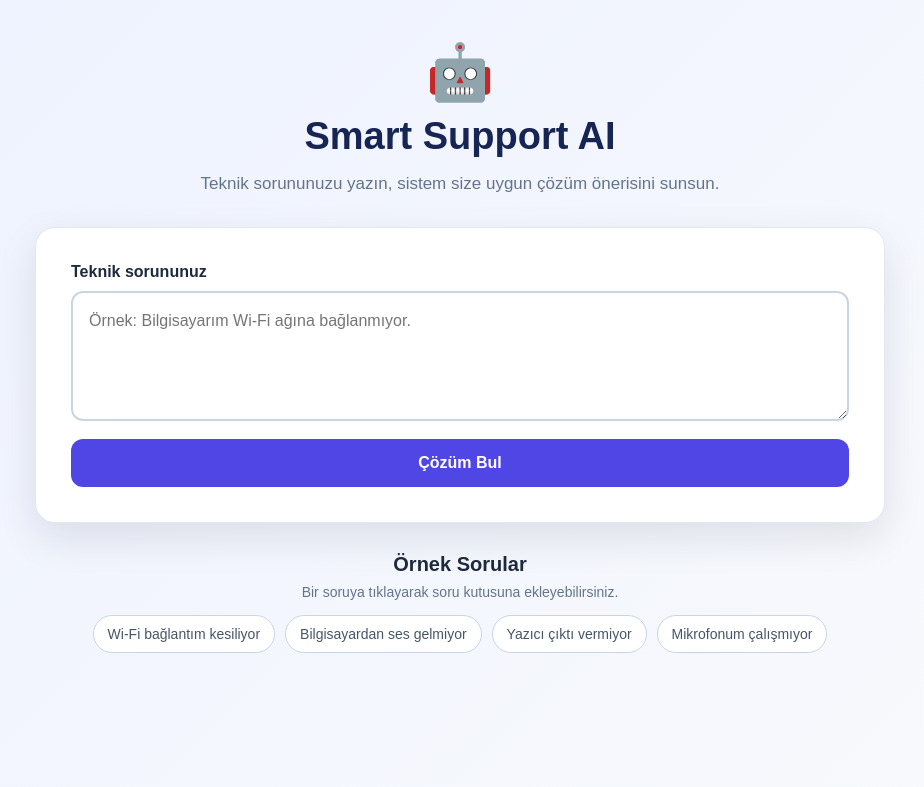
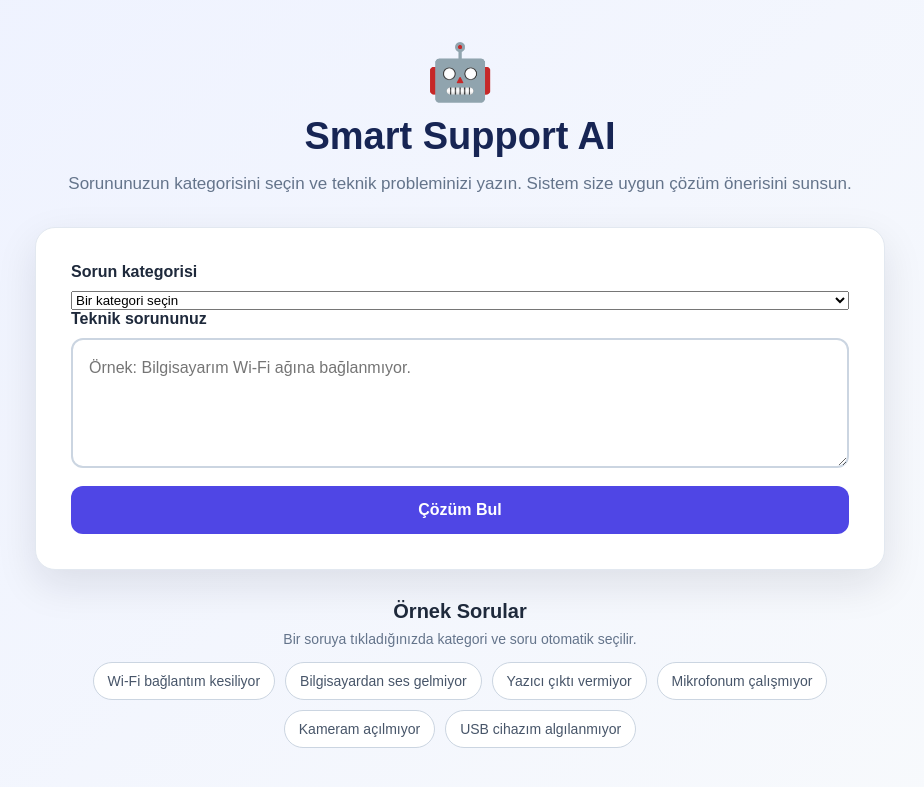
Before and after one commit to AkkusEmre34/smart-support-ai, a Flask app: page / in a window 1280 px wide. Shown: the top 787 px of the page, without its empty margins (180-1104 px from the left). Run offline with Flask 3, Linux system fonts and the light colour scheme.

Commit message:
Kategori ve sohbet geçmişi tasarımı düzeltildi

```diff
--- a/backend/app.py
+++ b/backend/app.py
@@ -8,6 +8,17 @@ from ai_engine import find_answer
 PROJECT_FOLDER = Path(__file__).resolve().parent.parent
 TEMPLATE_FOLDER = PROJECT_FOLDER / "frontend" / "templates"
 STATIC_FOLDER = PROJECT_FOLDER / "frontend" / "static"
+
+CATEGORIES = {
+    "internet": "🌐 İnternet",
+    "ses": "🔊 Ses",
+    "yazici": "🖨️ Yazıcı",
+    "mikrofon": "🎤 Mikrofon",
+    "donanim": "🖥️ Donanım",
+    "usb": "🔌 USB",
+    "kamera": "📷 Kamera",
+    "diger": "🛠️ Diğer"
+}
 
 app = Flask(
     __name__,
@@ -25,6 +36,10 @@ def home():
 
     if request.method == "POST":
         question = request.form.get("question", "").strip()
+        category = request.form.get("category", "").strip()
+
+        if category not in CATEGORIES:
+            category = "diger"
 
         if question:
             answer = find_answer(question)
@@ -34,7 +49,9 @@ def home():
             chat_history.append(
                 {
                     "question": question,
-                    "answer": answer
+                    "answer": answer,
+                    "category": category,
+                    "category_name": CATEGORIES[category]
                 }
             )
 
@@ -44,7 +61,8 @@ def home():
 
     return render_template(
         "index.html",
-        chat_history=session["chat_history"]
+        chat_history=session["chat_history"],
+        categories=CATEGORIES
     )
 
 
--- a/frontend/templates/index.html
+++ b/frontend/templates/index.html
@@ -26,8 +26,8 @@
             <h1>Smart Support AI</h1>
 
             <p>
-                Teknik sorununuzu yazın, sistem size uygun
-                çözüm önerisini sunsun.
+                Sorununuzun kategorisini seçin ve teknik probleminizi yazın.
+                Sistem size uygun çözüm önerisini sunsun.
             </p>
         </section>
 
@@ -35,7 +35,29 @@
 
             <form method="POST" id="support-form">
 
-                <label for="question">
+                <label for="category">
+                    Sorun kategorisi
+                </label>
+
+                <select
+                    id="category"
+                    name="category"
+                    required
+                >
+                    <option value="" selected disabled>
+                        Bir kategori seçin
+                    </option>
+
+                    {% for category_key, category_name in categories.items() %}
+
+                        <option value="{{ category_key }}">
+                            {{ category_name }}
+                        </option>
+
+                    {% endfor %}
+                </select>
+
+                <label for="question" class="question-label">
                     Teknik sorununuz
                 </label>
 
@@ -51,11 +73,13 @@
                 </button>
 
                 <div id="loading-box" class="loading-box">
+
                     <div class="spinner"></div>
 
                     <p>
                         Sorunuz analiz ediliyor...
                     </p>
+
                 </div>
 
             </form>
@@ -67,7 +91,14 @@
             <section class="history-section">
 
                 <div class="history-header">
-                    <h2>Sohbet Geçmişi</h2>
+
+                    <div>
+                        <h2>Sohbet Geçmişi</h2>
+
+                        <p>
+                            Daha önce sorduğunuz teknik sorular
+                        </p>
+                    </div>
 
                     <form
                         method="POST"
@@ -80,13 +111,18 @@
                             Geçmişi Temizle
                         </button>
                     </form>
+
                 </div>
 
                 <div class="chat-list">
 
-                    {% for chat in chat_history %}
+                    {% for chat in chat_history|reverse %}
 
                         <article class="chat-item">
+
+                            <div class="chat-category">
+                                {{ chat.category_name }}
+                            </div>
 
                             <div class="message user-message">
 
@@ -95,8 +131,13 @@
                                 </div>
 
                                 <div class="message-content">
+
                                     <h3>Siz</h3>
-                                    <p>{{ chat.question }}</p>
+
+                                    <p>
+                                        {{ chat.question }}
+                                    </p>
+
                                 </div>
 
                             </div>
@@ -108,8 +149,13 @@
                                 </div>
 
                                 <div class="message-content">
+
                                     <h3>Smart Support AI</h3>
-                                    <p>{{ chat.answer }}</p>
+
+                                    <p>
+                                        {{ chat.answer }}
+                                    </p>
+
                                 </div>
 
                             </div>
@@ -129,25 +175,57 @@
             <h2>Örnek Sorular</h2>
 
             <p class="example-description">
-                Bir soruya tıklayarak soru kutusuna ekleyebilirsiniz.
+                Bir soruya tıkladığınızda kategori ve soru otomatik seçilir.
             </p>
 
             <div class="example-list">
 
-                <button type="button" class="example-question">
+                <button
+                    type="button"
+                    class="example-question"
+                    data-category="internet"
+                >
                     Wi-Fi bağlantım kesiliyor
                 </button>
 
-                <button type="button" class="example-question">
+                <button
+                    type="button"
+                    class="example-question"
+                    data-category="ses"
+                >
                     Bilgisayardan ses gelmiyor
                 </button>
 
-                <button type="button" class="example-question">
+                <button
+                    type="button"
+                    class="example-question"
+                    data-category="yazici"
+                >
                     Yazıcı çıktı vermiyor
                 </button>
 
-                <button type="button" class="example-question">
+                <button
+                    type="button"
+                    class="example-question"
+                    data-category="mikrofon"
+                >
                     Mikrofonum çalışmıyor
+                </button>
+
+                <button
+                    type="button"
+                    class="example-question"
+                    data-category="kamera"
+                >
+                    Kameram açılmıyor
+                </button>
+
+                <button
+                    type="button"
+                    class="example-question"
+                    data-category="usb"
+                >
+                    USB cihazım algılanmıyor
                 </button>
 
             </div>
@@ -159,6 +237,9 @@
     <script>
         const questionBox =
             document.getElementById("question");
+
+        const categoryBox =
+            document.getElementById("category");
 
         const exampleQuestions =
             document.querySelectorAll(".example-question");
@@ -175,7 +256,15 @@
 
         exampleQuestions.forEach(function (button) {
             button.addEventListener("click", function () {
-                questionBox.value = button.textContent.trim();
+                const selectedCategory =
+                    button.dataset.category;
+
+                questionBox.value =
+                    button.textContent.trim();
+
+                categoryBox.value =
+                    selectedCategory;
+
                 questionBox.focus();
 
                 window.scrollTo({
```
